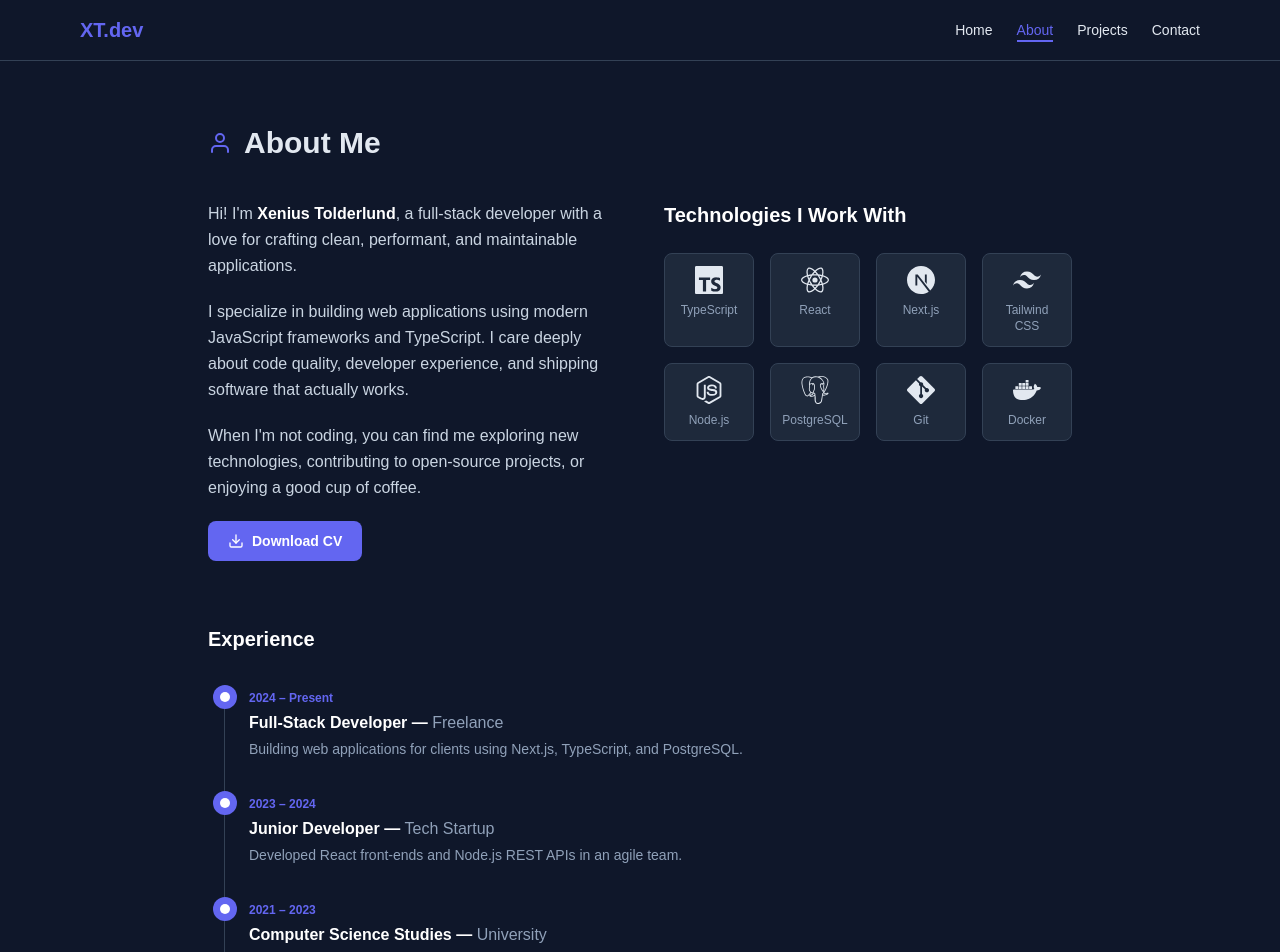
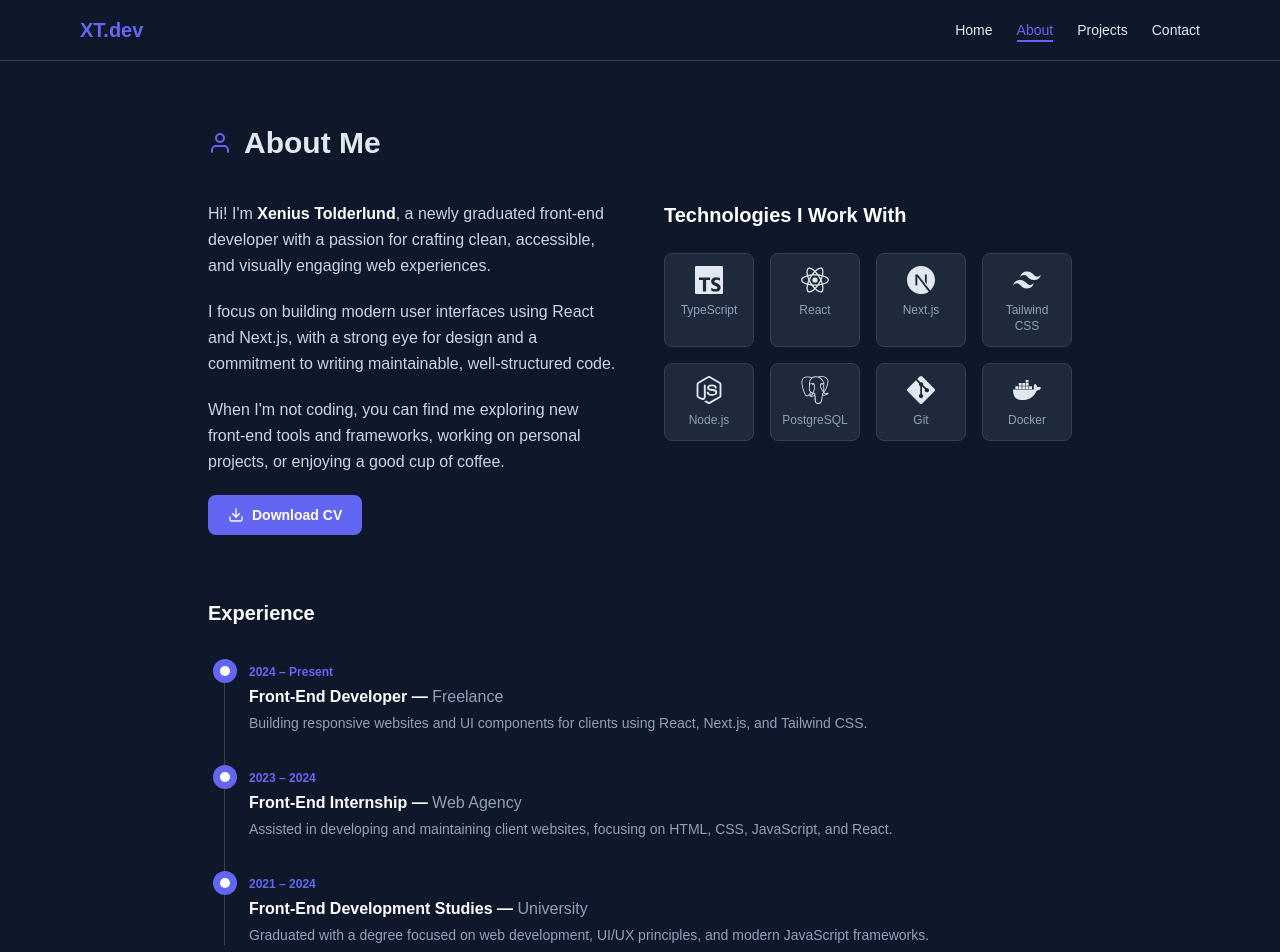
Before and after one commit to Antoxius/Portfoli, a Next.js app: page /about in a window 1280 px wide. Shown: the top 952 px of the page. Built offline with nearby package versions, Linux system fonts and the light colour scheme.

Commit message:
Update bio and timeline to reflect newly graduated front-end developer
Agent-Logs-Url: https://github.com/Antoxius/Portfoli/sessions/121ea591-90a0-4c93-8f8e-84766a771474

Co-authored-by: Antoxius <145981640+Antoxius@users.noreply.github.com>

```diff
--- a/app/about/page.jsx
+++ b/app/about/page.jsx
@@ -35,18 +35,18 @@ export default function AboutPage() {
         <div className="space-y-5 text-slate-300 leading-relaxed">
           <p>
             Hi! I&apos;m <span className="text-white font-semibold">Xenius Tolderlund</span>,
-            a full-stack developer with a love for crafting clean, performant,
-            and maintainable applications.
+            a newly graduated front-end developer with a passion for crafting
+            clean, accessible, and visually engaging web experiences.
           </p>
           <p>
-            I specialize in building web applications using modern JavaScript
-            frameworks and TypeScript. I care deeply about code quality,
-            developer experience, and shipping software that actually works.
+            I focus on building modern user interfaces using React and Next.js,
+            with a strong eye for design and a commitment to writing
+            maintainable, well-structured code.
           </p>
           <p>
-            When I&apos;m not coding, you can find me exploring new technologies,
-            contributing to open-source projects, or enjoying a good cup of
-            coffee.
+            When I&apos;m not coding, you can find me exploring new front-end
+            tools and frameworks, working on personal projects, or enjoying a
+            good cup of coffee.
           </p>
           <a
             href="/cv.pdf"
@@ -84,21 +84,21 @@ export default function AboutPage() {
           {[
             {
               year: "2024 – Present",
-              title: "Full-Stack Developer",
+              title: "Front-End Developer",
               org: "Freelance",
-              desc: "Building web applications for clients using Next.js, TypeScript, and PostgreSQL.",
+              desc: "Building responsive websites and UI components for clients using React, Next.js, and Tailwind CSS.",
             },
             {
               year: "2023 – 2024",
-              title: "Junior Developer",
-              org: "Tech Startup",
-              desc: "Developed React front-ends and Node.js REST APIs in an agile team.",
+              title: "Front-End Internship",
+              org: "Web Agency",
+              desc: "Assisted in developing and maintaining client websites, focusing on HTML, CSS, JavaScript, and React.",
             },
             {
-              year: "2021 – 2023",
-              title: "Computer Science Studies",
+              year: "2021 – 2024",
+              title: "Front-End Development Studies",
               org: "University",
-              desc: "Studied algorithms, data structures, software engineering, and databases.",
+              desc: "Graduated with a degree focused on web development, UI/UX principles, and modern JavaScript frameworks.",
             },
           ].map(({ year, title, org, desc }) => (
             <li key={year} className="ml-6">
--- a/app/page.jsx
+++ b/app/page.jsx
@@ -36,11 +36,11 @@ export default function Home() {
           Xenius <span className="text-[var(--accent)]">Tolderlund</span>
         </h1>
         <p className="text-xl md:text-2xl text-slate-400 max-w-2xl">
-          A full-stack developer passionate about building{" "}
+          A newly graduated front-end developer passionate about building{" "}
           <span className="text-[var(--foreground)] font-semibold">
-            functional and reliable
+            clean and engaging
           </span>{" "}
-          software that makes a difference.
+          web experiences.
         </p>
 
         <div className="flex flex-wrap gap-4 mt-2">
```
